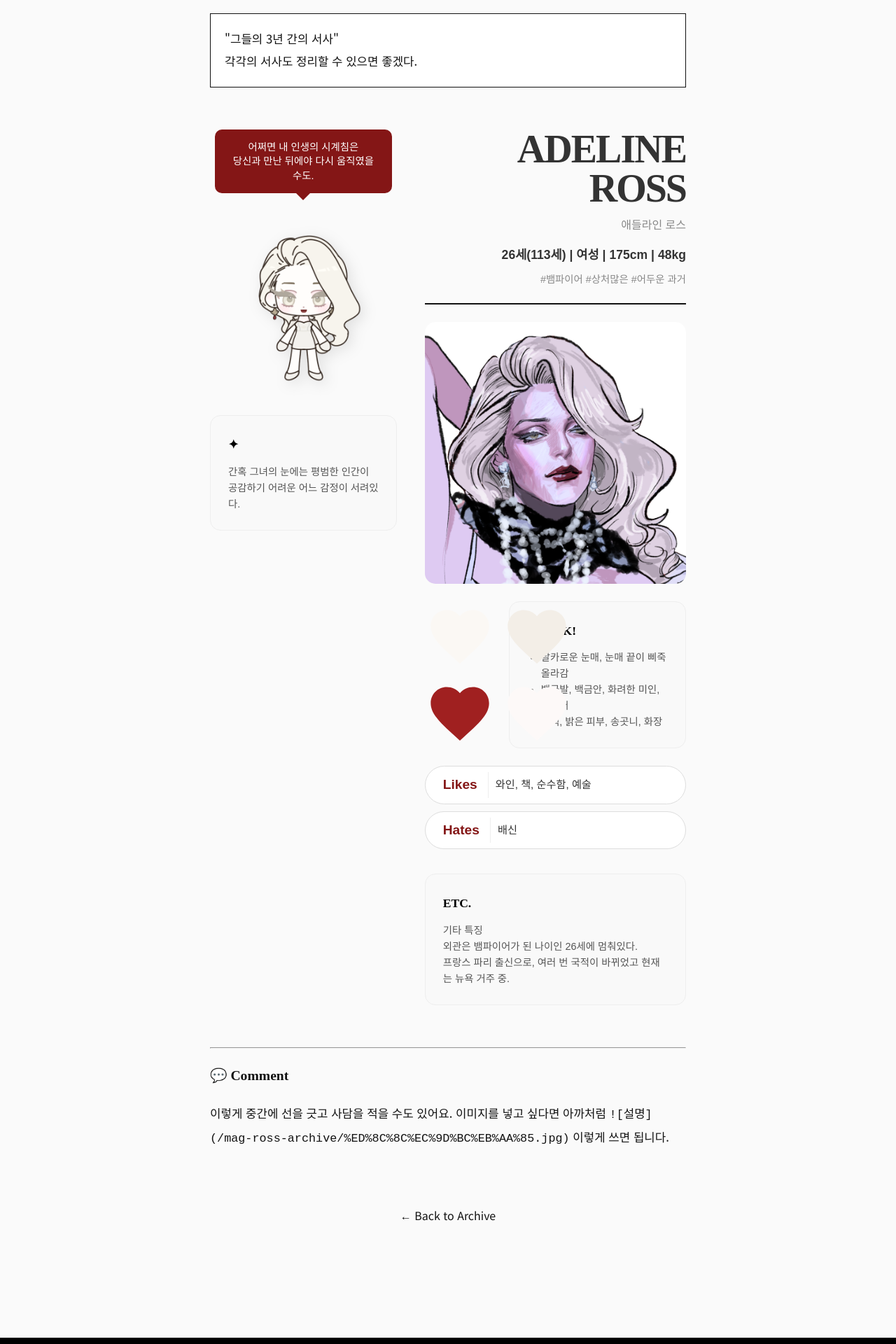
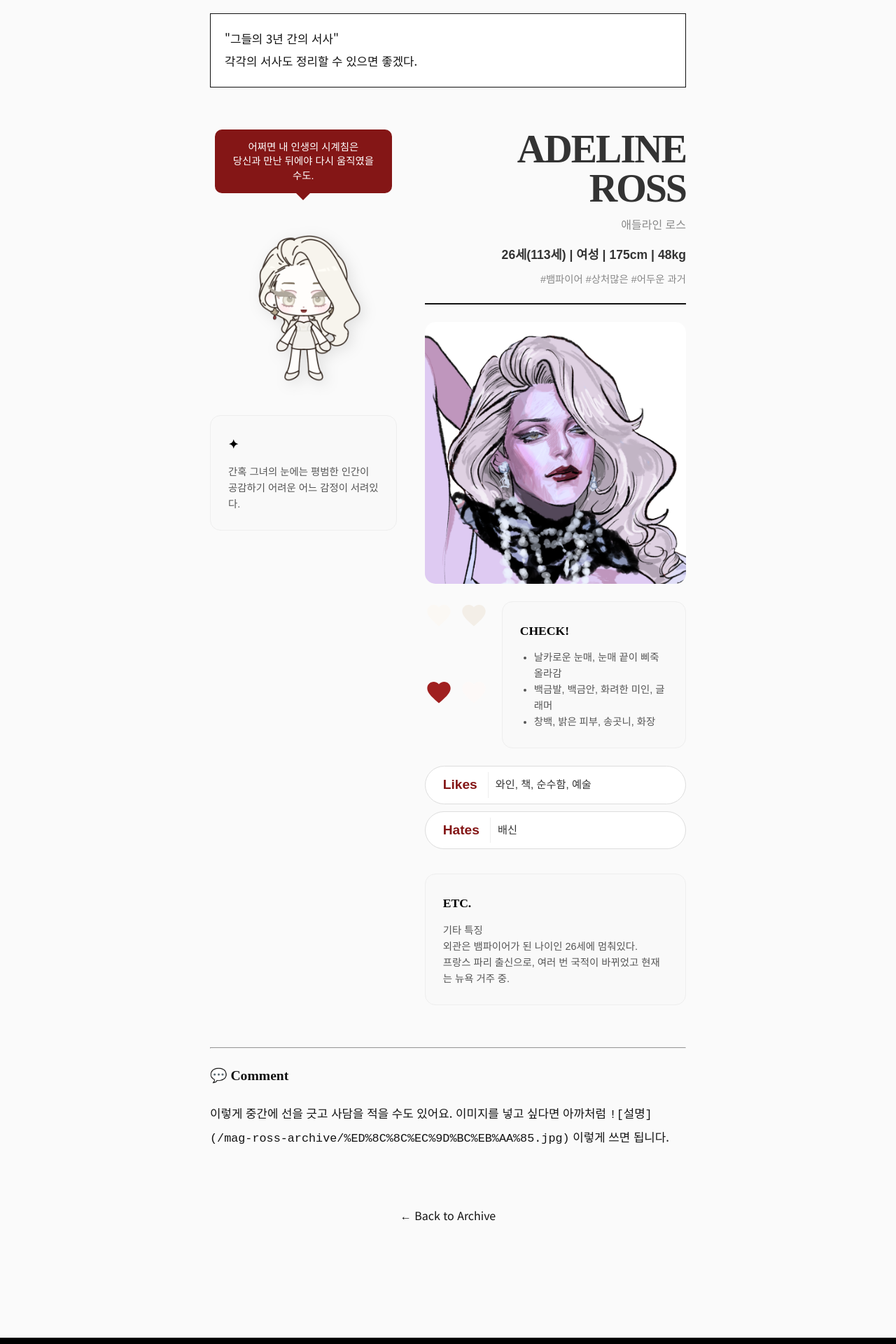
Before and after one commit to narelim/mag-ross-archive, a Jekyll site: the page built from _posts/2025-12-17-original42113.md, in a window 1280 px wide. Shown: the part 501-2421 px from the top of the page at 70% size. Built offline with Jekyll 4.4.1, drawn with Linux system fonts in a browser that asks for light colours; some web fonts are replaced.

Commit message:
Update style.css

```diff
--- a/assets/css/style.css
+++ b/assets/css/style.css
@@ -502,11 +502,13 @@ header { padding: 30px 30px; text-align: center; border-bottom: 1px solid #eee;
     grid-template-columns: repeat(2, 1fr);
     grid-template-rows: repeat(2, 1fr);
     gap: 10px;
-    flex: 0 0 100px; /* 너비 100px 고정 */
+    width: fit-content;
+    flex: 0 0 auto; /* 너비 100px 고정 */
 }
 /* 색상표 (하트 모양 버전 💖) */
 .color-sq {
-    width: 100%;
+    width: 40px;
+    height:40px;
     aspect-ratio: 1/1; /* 정사각형 비율 유지 (그래야 예쁜 하트가 됨) */
 
     /* 👇 하트 모양으로 오려내기 */
```
